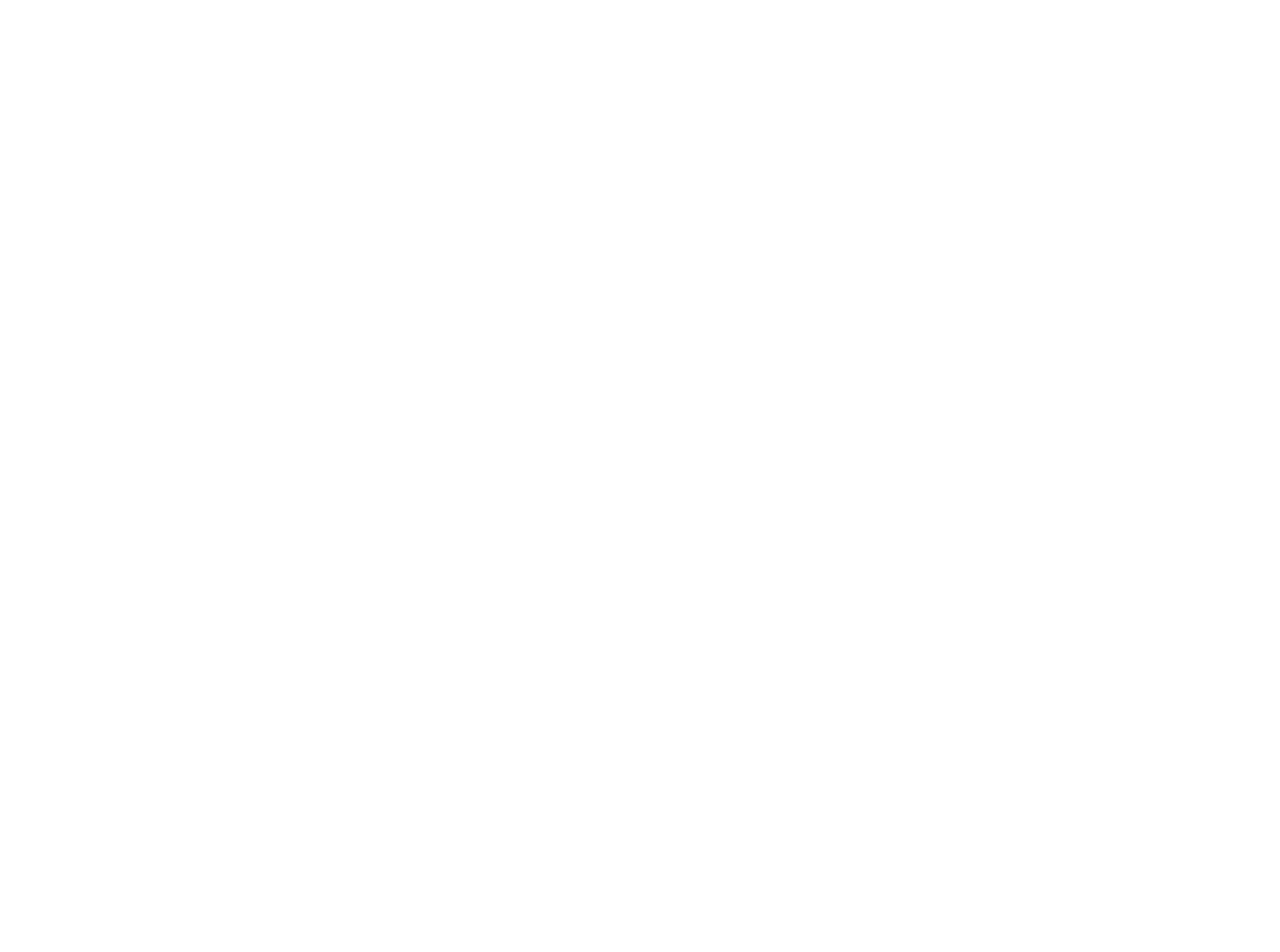
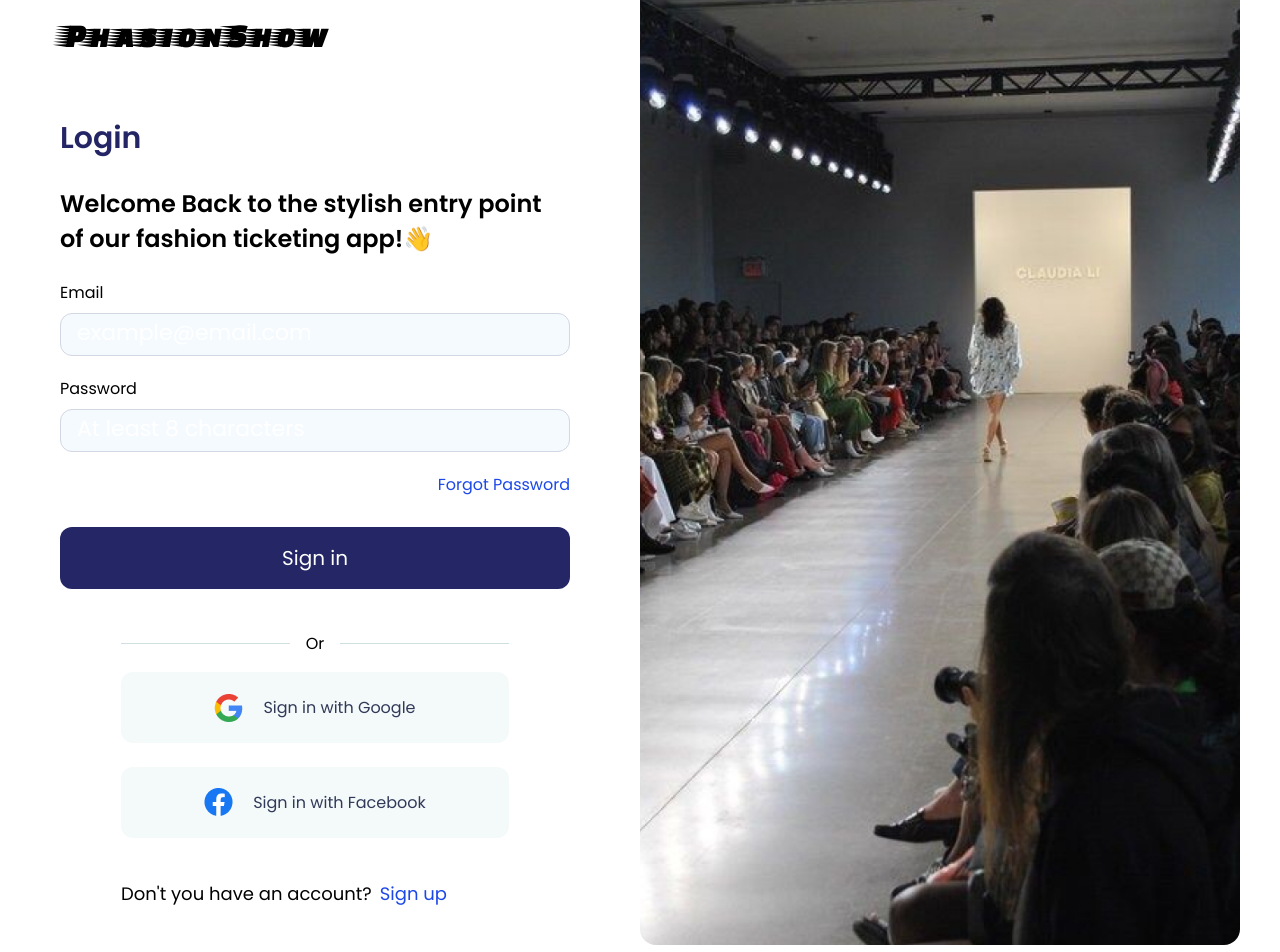
Before and after one commit to APHOMER/PhasionShow-fe, a React (Create React App) app: page /user/login in a window 1280 px wide. Before the commit this address had no page. Shown: the part 55-1007 px from the top of the page. Before the commit the page ends 800 px from the top, so only its background shows below. Built offline with nearby package versions, Linux system fonts and the light colour scheme.

Commit message:
fixed minor visual bug in login&register

```diff
--- a/src/App.js
+++ b/src/App.js
@@ -16,8 +16,8 @@
     <Router>
       <div>
         <Routes>
-          <Route path="/login" element={<Login setAuthToken={setAuthToken} />} />
-          <Route path="/register" element={<Register setAuthToken={setAuthToken} />} />
+          <Route path="/user/login" element={<Login setAuthToken={setAuthToken} />} />
+          <Route path="/user/register" element={<Register setAuthToken={setAuthToken} />} />
           <Route path="/shows/create" element={<CreateShow token={authToken} />} />
           <Route path="/shows" element={<ShowList token={authToken} />} />
           <Route path="/profile" element={<UserProfile token={authToken} />} />
--- a/src/components/Auth/Login.js
+++ b/src/components/Auth/Login.js
@@ -111,7 +111,7 @@
                 </button>
                 <div className="bottom-text">
                   <p>Don't you have an account?</p>
-                  <Link to="/register">Sign up</Link>
+                  <Link to="/user/register">Sign up</Link>
                 </div>
               </div>
             </div>
--- a/src/styles/login.css
+++ b/src/styles/login.css
@@ -27,6 +27,7 @@
 
 .page-content, .banner-image{
     flex: 1;
+    width: 50%;
 }
 
 .page-content{
@@ -161,5 +162,6 @@
 
     .page-content {
         max-width: 500px;
+        width: 100%;
     }
 }
```
